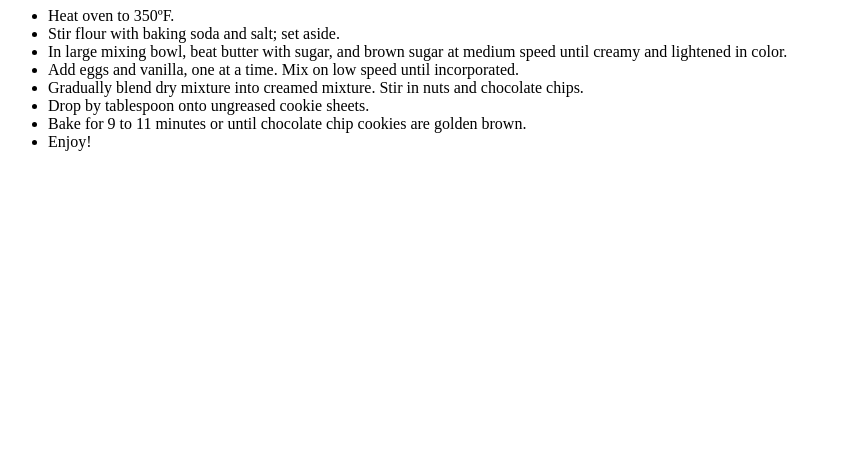
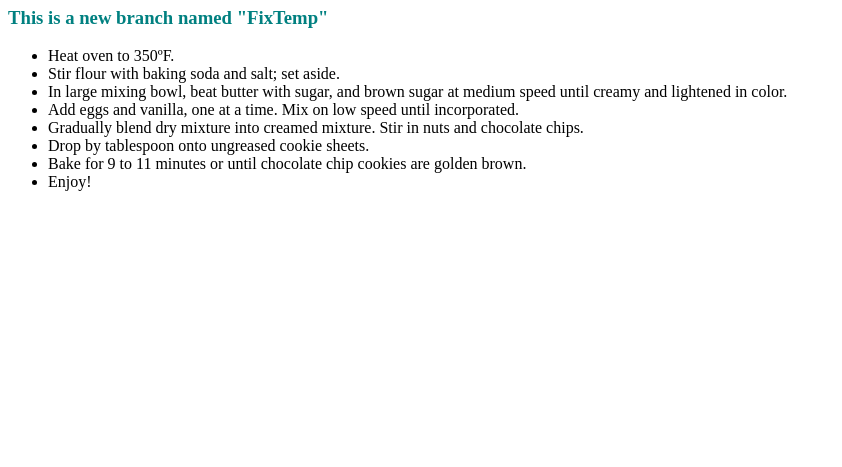
Before and after one commit to syl-frontDev/second_repo, a plain HTML site: page secret recipe.htm in a window 1280 px wide. Shown: the part 333-800 px from the top of the page, without its empty margins (0-842 px from the left). Drawn offline with Linux system fonts and the light colour scheme.

Commit message:
Updated temp and added some color

```diff
--- a/secret recipe.htm
+++ b/secret recipe.htm
@@ -16,6 +16,7 @@
 <li>2 cups KCC Bittersweet 60% Cacao Baking Chips</li>
 </ul>
 <h1>Baking instructions</h1>
+<h3 style="color:teal;">This is a new branch named "FixTemp"</h3>
 <ul>
 <li>Heat oven to 350ºF.</li>
 <li>Stir flour with baking soda and salt; set aside.</li>
```
